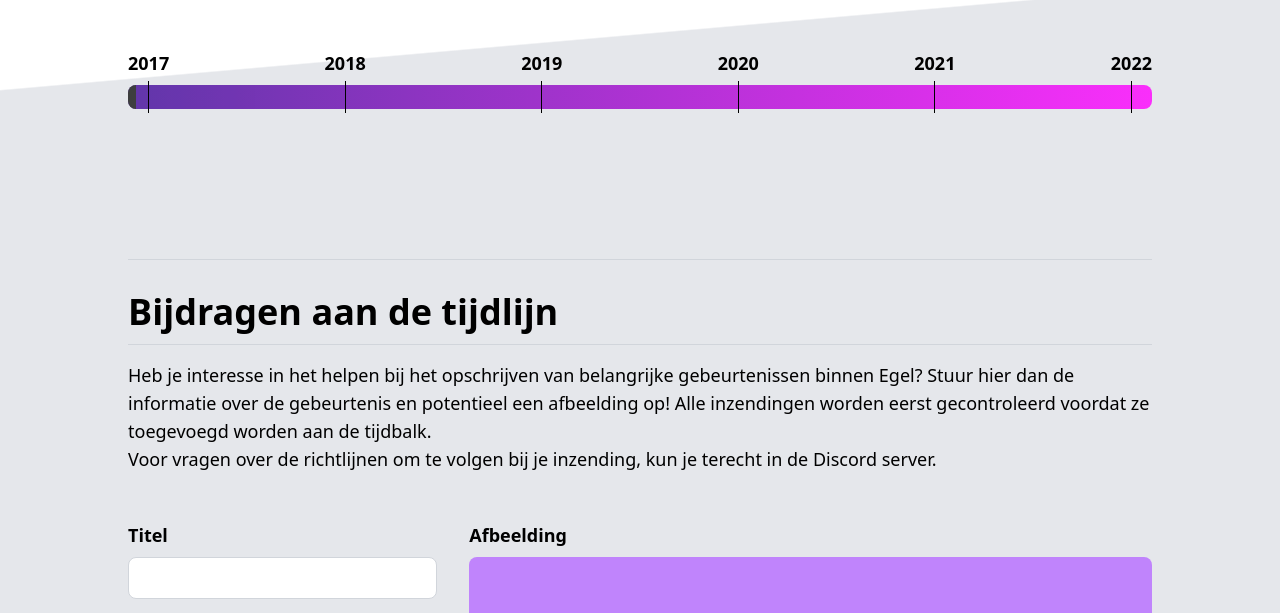
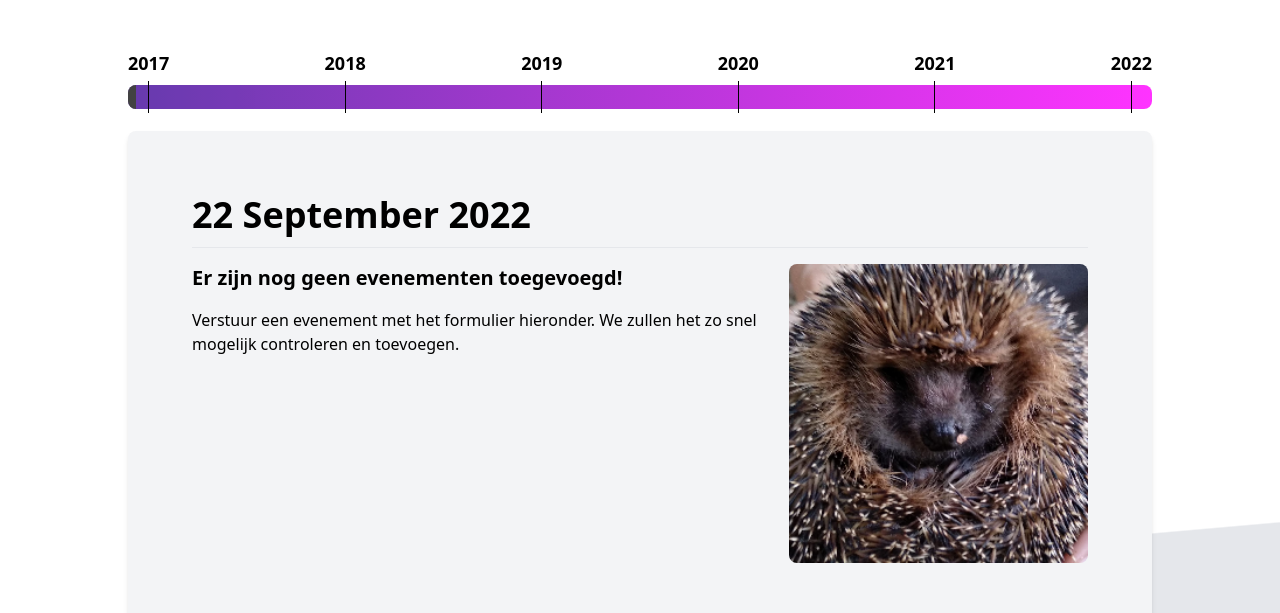
Before and after one commit to niek-peters/egel, a SvelteKit app: page /geschiedenis in a window 1280 px wide. Shown: the part 820-1433 px from the top of the page. Built offline with nearby package versions, Linux system fonts and the light colour scheme; no server answers; the database is empty.

Commit message:
Added a default timeline entry that shows if there aren't any entries. Also gave the description in an entry a right margin, so it doesn't get too close to the img.

```diff
--- a/src/components/history/entry.svelte
+++ b/src/components/history/entry.svelte
@@ -8,7 +8,7 @@
 <article class="flex flex-col w-full p-16">
 	<h2 class="text-4xl font-semibold mb-4 border-b border-gray-200 pb-3">{date}</h2>
 	<div class="flex justify-between">
-		<div>
+		<div class="w-2/3 pr-8">
 			<h4 class="text-xl font-semibold mb-4">{title}</h4>
 			<p>{description}</p>
 		</div>
--- a/src/components/history/timeline.svelte
+++ b/src/components/history/timeline.svelte
@@ -7,6 +7,8 @@
 
 	import type { Event } from '../../models/event';
 	import { formatDate } from '../../models/event';
+	import { Timestamp } from 'firebase/firestore';
+	import { now } from 'svelte/internal';
 
 	onMount(() => {
 		focusSlider();
@@ -22,54 +24,8 @@
 	// TODO: Replace with Firestore database read
 	async function displayHistory() {
 		events = (await getHistory()) as Event[];
-		console.log(events);
 	}
 	displayHistory();
-
-	// const events: Event[] = [
-	// 	{
-	// 		title: 'Bogdan wordt eindelijk 10',
-	// 		date: new Date().toISOString(),
-	// 		description: 'BLYATTTTTTTTTTTTTTTTTTT',
-	// 		img: '/egelleeft.png'
-	// 	},
-	// 	{
-	// 		title: 'Bogdan wordt eindelijk 11',
-	// 		date: new Date().toISOString(),
-	// 		description: 'BLYATTTTTTTTTTTTTTTTTTT 2',
-	// 		img: '/bogdan.jpg'
-	// 	},
-	// 	{
-	// 		title: 'Bogdan wordt eindelijk 12',
-	// 		date: new Date().toISOString(),
-	// 		description: 'BLYATTTTTTTTTTTTTTTTTTT 2',
-	// 		img: '/bogdan.jpg'
-	// 	},
-	// 	{
-	// 		title: 'Bogdan wordt eindelijk 13',
-	// 		date: new Date().toISOString(),
-	// 		description: 'BLYATTTTTTTTTTTTTTTTTTT 2',
-	// 		img: '/bogdan.jpg'
-	// 	},
-	// 	{
-	// 		title: 'Bogdan wordt eindelijk 14',
-	// 		date: new Date().toISOString(),
-	// 		description: 'BLYATTTTTTTTTTTTTTTTTTT 2',
-	// 		img: '/bogdan.jpg'
-	// 	},
-	// 	{
-	// 		title: 'Bogdan wordt eindelijk 15',
-	// 		date: new Date().toISOString(),
-	// 		description: 'BLYATTTTTTTTTTTTTTTTTTT 2',
-	// 		img: '/bogdan.jpg'
-	// 	},
-	// 	{
-	// 		title: 'Bogdan wordt eindelijk 16',
-	// 		date: new Date().toISOString(),
-	// 		description: 'BLYATTTTTTTTTTTTTTTTTTT 2',
-	// 		img: '/bogdan.jpg'
-	// 	}
-	// ];
 
 	let sliderPos = 0;
 	let slider: HTMLInputElement;
@@ -104,6 +60,13 @@
 				description={events[sliderPos].description}
 				img={events[sliderPos].img}
 			/>
+		{:else}
+			<Entry
+				title="Er zijn nog geen evenementen toegevoegd!"
+				date={formatDate(Timestamp.now())}
+				description="Verstuur een evenement met het formulier hieronder. We zullen het zo snel mogelijk controleren en toevoegen."
+				img="/egelleeft.png"
+			/>
 		{/if}
 	</div>
 </div>
```
